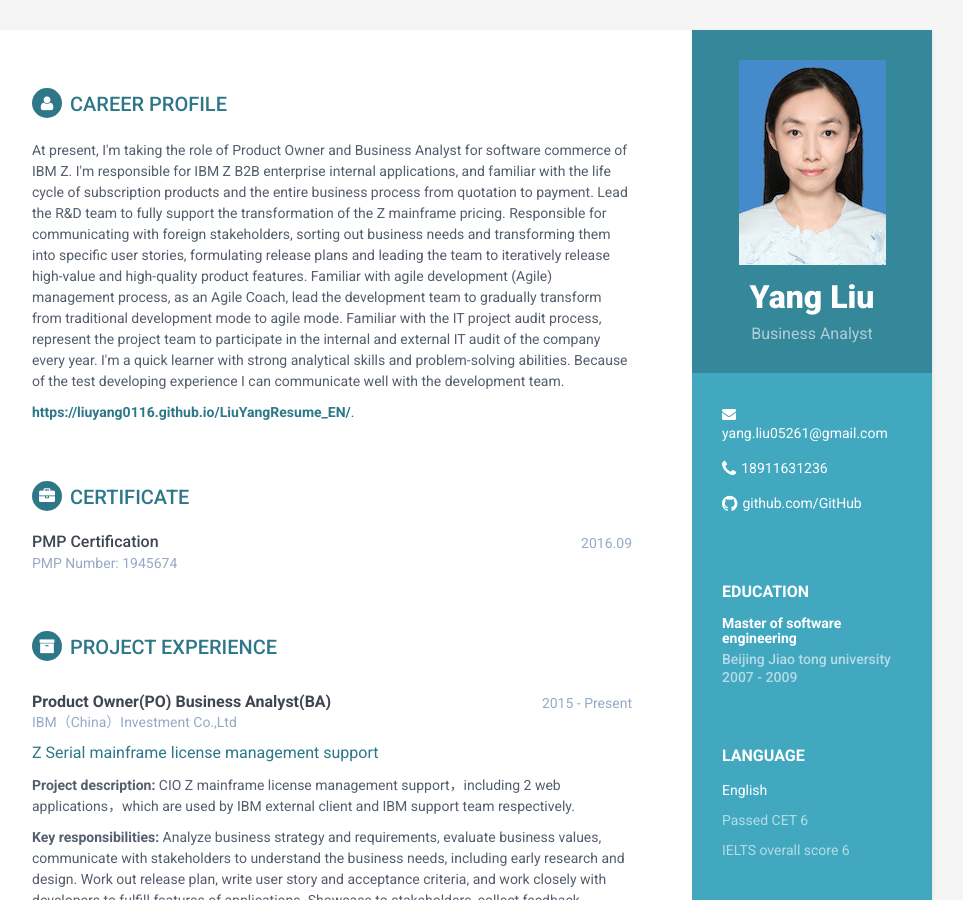
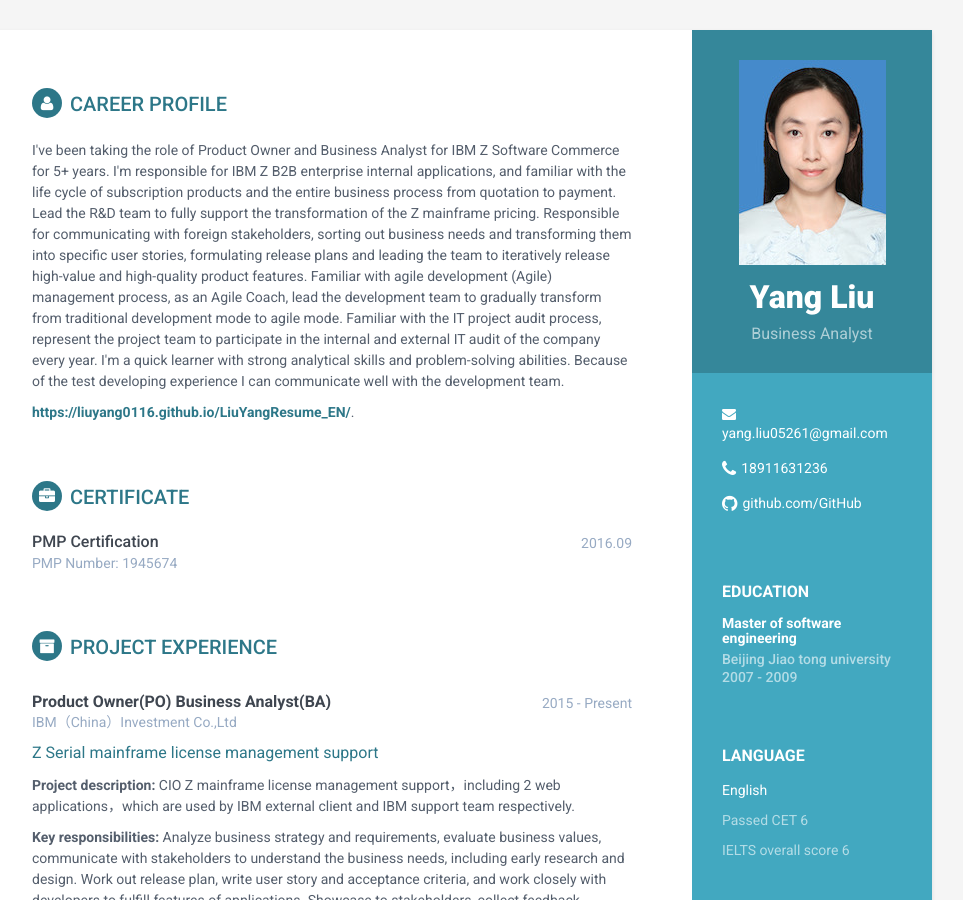
Before and after one commit to liuyang0116/LiuYangResume_EN, a Jekyll site: the page built from index.html, in a window 1280 px wide and 900 px high. Shown: the whole window, without its empty margins (188-1151 px from the left). Built offline with Jekyll 4.4.1, drawn with Linux system fonts in a browser that asks for light colours.

Commit message:
Update carrier-profile.html

```diff
--- a/_includes/carrier-profile.html
+++ b/_includes/carrier-profile.html
@@ -1,7 +1,7 @@
 <section class="section summary-section">
 <h2 class="section-title"><i class="fa fa-user"></i>Career profile</h2>
 <div class="summary">
-    <p>At present, I'm taking the role of Product Owner and Business Analyst for software commerce of IBM Z. I'm responsible for IBM Z B2B enterprise internal applications, and familiar with the life cycle of subscription products and the entire business process from quotation to payment.
+    <p>I've been taking the role of Product Owner and Business Analyst for IBM Z Software Commerce for 5+ years. I'm responsible for IBM Z B2B enterprise internal applications, and familiar with the life cycle of subscription products and the entire business process from quotation to payment.
 	    Lead the R&D team to fully support the transformation of the Z mainframe pricing. Responsible for communicating with foreign stakeholders, sorting out business needs and transforming them into specific user stories, formulating release plans and leading the team to iteratively release high-value and high-quality product features.
 	    Familiar with agile development (Agile) management process, as an Agile Coach, lead the development team to gradually transform from traditional development mode to agile mode. Familiar with the IT project audit process, represent the project team to participate in the internal and external IT audit of the company every year. I'm a quick learner with strong analytical skills and problem-solving abilities. Because of the test developing experience I can communicate well with the development team.
 </p>
```
